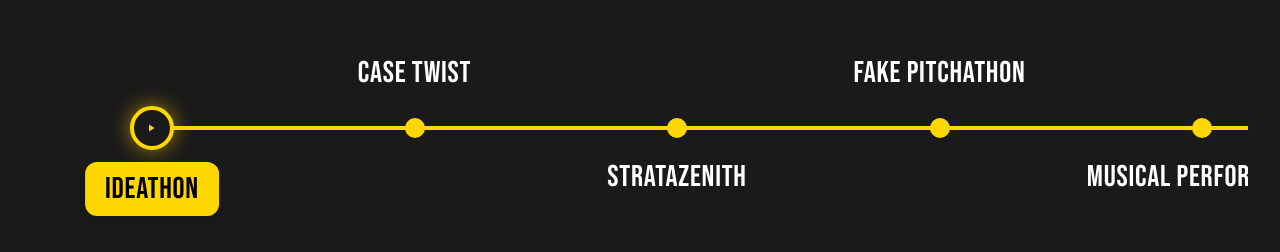
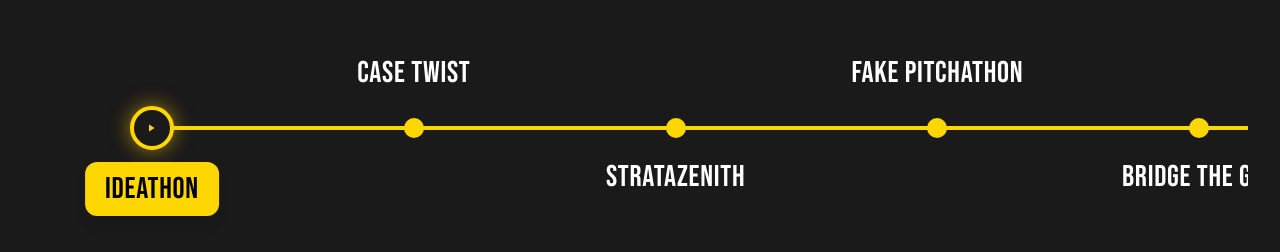
Before and after one commit to CholleKulche/AspireNSUT, a React (Create React App) app: page / in a window 1280 px wide. Shown: the part 1582-1834 px from the top of the page. Built offline with nearby package versions, Linux system fonts and the light colour scheme.

Commit message:
Timeline done

```diff
--- a/src/components/Timeline.jsx
+++ b/src/components/Timeline.jsx
@@ -33,38 +33,59 @@ export default function Timeline() {
       },
       {
         id: 5,
+        title: "Bridge The Gap",
+        date: "2026-03-20T14:00:00",
+        tooltipTitle: "TBD",
+        desc: "Find the missing piece",
+      },
+      {
+        id: 6,
         title: "Musical Performance",
         date: "2026-03-19T16:00:00",
         tooltipTitle: "TBD",
         desc: "Get ready for an afternoon of melodies",
       },
       {
-        id: 6,
+        id: 7,
+        title: "Case Twist",
+        date: "2026-03-19T12:00:00",
+        tooltipTitle: "TBD",
+        desc: "A completely 'normal' case competition",
+      },
+      {
+        id: 8,
         title: "UXElix",
         date: "2026-03-20T12:00:00",
         tooltipTitle: "TBD",
         desc: "Ready to solve a brand crisis from the inside out?",
       },
       {
-        id: 7,
+        id: 9,
         title: "B PLAN",
         date: "2026-03-20T12:00:00",
         tooltipTitle: "TBD",
         desc: "Pitch your business",
       },
       {
-        id: 8,
+        id: 10,
         title: "Vichaar to Venture",
         date: "2026-03-20T14:00:00",
         tooltipTitle: "TBD",
         desc: "Small ideas, big impact",
       },
       {
-        id: 9,
-        title: "Bridge The Gap",
-        date: "2026-03-20T14:00:00",
+        id: 11,
+        title: "Founder's Forum",
+        date: "2026-03-19T12:00:00",
         tooltipTitle: "TBD",
-        desc: "Find the missing piece",
+        desc: "Join us for an inspiring session with successful entrepreneurs sharing their journeys and insights.",
+      },
+      {
+        id: 12,
+        title: "Artist Showcase",
+        date: "2026-03-19T16:00:00",
+        tooltipTitle: "TBD",
+        desc: "An evening full of laughter by the very talented, RAJAT SOOD!!",
       },
     ],
     [],
```
